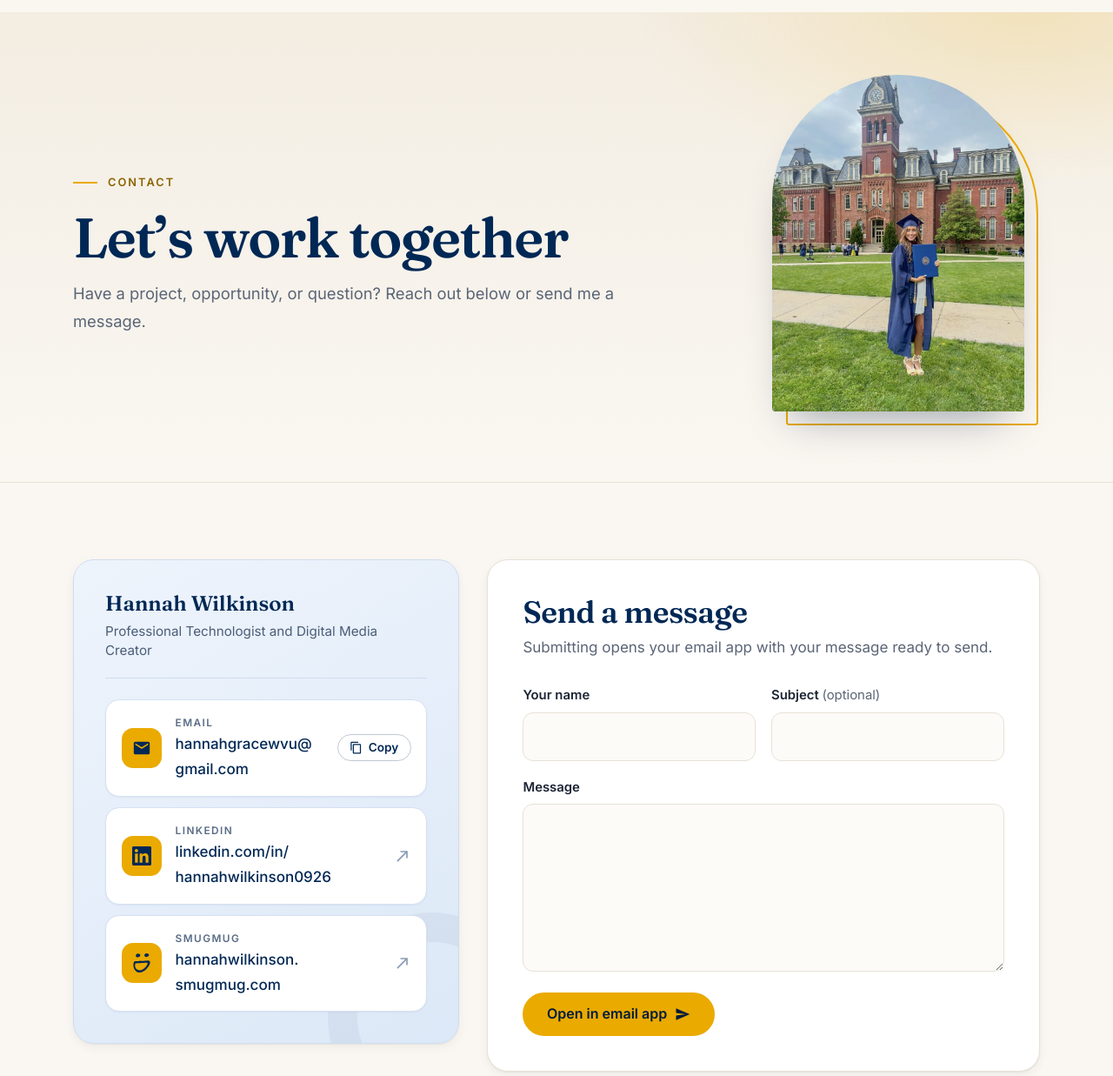
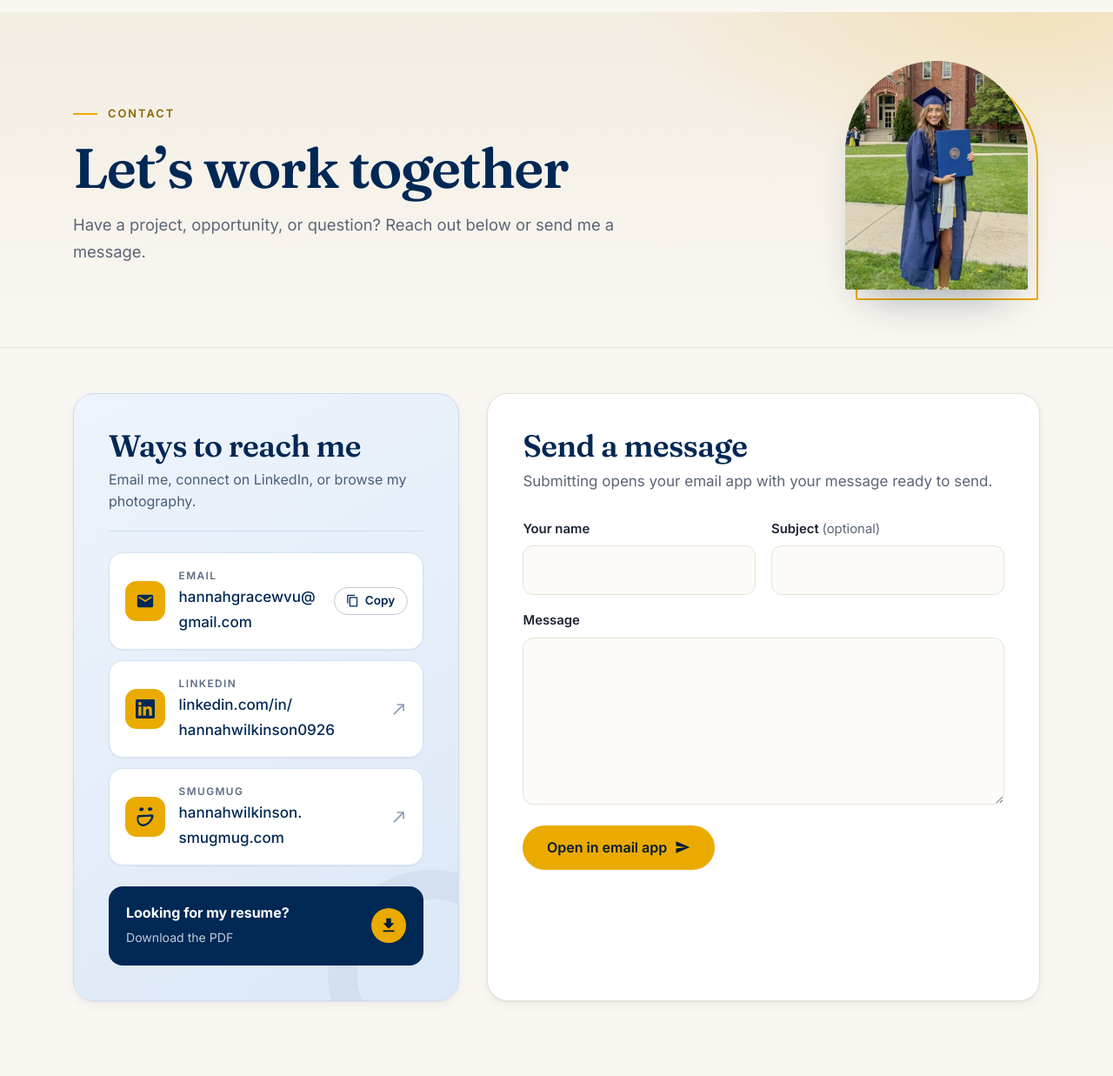
Before and after one commit to hannahwilkinson/portfolio, a plain HTML site: page contact.html in a window 1280 px wide. Shown: the part 63-1300 px from the top of the page at 87% size. Drawn offline with Linux system fonts and the light colour scheme.

Commit message:
Contact page: compact hero with smaller cropped photo, equal-height cards, resume link; home logo adds M.S.
Co-Authored-By: Claude Opus 5.5 <noreply@anthropic.com>

```diff
--- a/contact.html
+++ b/contact.html
@@ -46,17 +46,17 @@
             <p class="page-intro-text">Have a project, opportunity, or question? Reach out below or send me a message.</p>
           </div>
           <figure class="page-hero-photo">
-            <img src="images/about/hannah-cap-and-gown.jpg" width="900" height="1193" fetchpriority="high" alt="Hannah Wilkinson smiling in a navy cap and gown, holding her diploma cover on the lawn in front of a red-brick campus building with a clock tower." />
+            <img src="images/about/hannah-cap-and-gown-crop.jpg" width="560" height="700" fetchpriority="high" alt="Hannah Wilkinson smiling in a navy cap and gown, holding her diploma cover on the lawn in front of a red-brick campus building with a clock tower." />
           </figure>
         </div>
       </section>
 
       <section class="section contact-section">
         <div class="container contact-layout">
-          <aside class="contact-panel" aria-label="Contact details">
+          <aside class="contact-panel" aria-labelledby="reach-title">
             <div class="contact-person">
-              <p class="contact-name">Hannah Wilkinson</p>
-              <p class="contact-role">Professional Technologist and Digital Media Creator</p>
+              <h2 id="reach-title" class="contact-name">Ways to reach me</h2>
+              <p class="contact-role">Email me, connect on LinkedIn, or browse my photography.</p>
             </div>
             <ul class="contact-methods">
               <li class="contact-method">
@@ -85,6 +85,10 @@
               </li>
             </ul>
             <p id="copy-status" class="sr-only" aria-live="polite"></p>
+            <a class="panel-resume" href="Hannah-Wilkinson-Resume.pdf" download="Hannah-Wilkinson-Resume.pdf">
+              <span class="panel-resume-text"><strong>Looking for my resume?</strong><span>Download the PDF</span></span>
+              <svg viewBox="0 0 24 24" aria-hidden="true" focusable="false"><path d="M19 9h-4V3H9v6H5l7 7 7-7zM5 18v2h14v-2H5z"/></svg>
+            </a>
           </aside>
 
           <div class="contact-form-card">
--- a/styles.css
+++ b/styles.css
@@ -289,11 +289,11 @@ h4 { color: var(--ink); }
 .page-intro-text { max-width: 42rem; margin: 0; font-size: 1.15rem; color: var(--muted); }
 
 /* Inner page hero with a photo on the right (Contact) */
-.page-hero--split { padding-bottom: 4rem; }
+.page-hero--split { padding-top: 3.5rem; padding-bottom: 3.25rem; }
 .page-hero--split .container { display: grid; grid-template-columns: minmax(0, 1fr) auto; gap: 3rem; align-items: center; }
-.page-hero-photo { position: relative; isolation: isolate; width: 290px; margin: 0 1.1rem 1.1rem 0; }
-.page-hero-photo::before { content: ""; position: absolute; inset: 16px -16px -16px 16px; z-index: -1; border: 2px solid var(--gold); border-radius: 999px 999px 24px 24px; }
-.page-hero-photo img { display: block; width: 100%; aspect-ratio: 3 / 4; object-fit: cover; border-radius: 999px 999px 24px 24px; box-shadow: var(--shadow-lg); }
+.page-hero-photo { position: relative; isolation: isolate; width: 210px; margin: 0 0.9rem 0.9rem 0; }
+.page-hero-photo::before { content: ""; position: absolute; inset: 12px -12px -12px 12px; z-index: -1; border: 2px solid var(--gold); border-radius: 999px 999px 24px 24px; }
+.page-hero-photo img { display: block; width: 100%; aspect-ratio: 4 / 5; object-fit: cover; border-radius: 999px 999px 24px 24px; box-shadow: var(--shadow-lg); }
 
 .page-hero-actions { display: flex; flex-wrap: wrap; gap: 0.85rem; }
 .page-hero--split .page-hero-actions { justify-self: end; }
@@ -562,12 +562,15 @@ html.lb-open { overflow: hidden; }
 .about-actions { display: flex; flex-wrap: wrap; gap: 0.85rem; }
 
 /* ---------- Contact ---------- */
-.contact-layout { display: grid; grid-template-columns: 1fr 1fr; gap: 2rem; align-items: start; }
+.page-contact .contact-section { padding-top: 3.25rem; }
+.contact-layout { display: grid; grid-template-columns: 1fr 1fr; gap: 2rem; align-items: stretch; }
 
 .contact-panel {
   position: relative;
   overflow: hidden;
-  padding: 2.25rem;
+  display: flex;
+  flex-direction: column;
+  padding: 2.5rem;
   color: var(--navy);
   background: linear-gradient(150deg, #eef4fc 0%, #dce8f7 100%);
   border: 1px solid #cfdcef;
@@ -576,8 +579,8 @@ html.lb-open { overflow: hidden; }
 }
 .contact-panel::after { content: ""; position: absolute; right: -90px; bottom: -90px; width: 240px; height: 240px; border: 34px solid rgba(0, 40, 85, 0.05); border-radius: 50%; pointer-events: none; }
 .contact-person { margin-bottom: 1.5rem; padding-bottom: 1.25rem; border-bottom: 1px solid #cfdcef; }
-.contact-name { margin: 0; font: 600 1.5rem/1.2 var(--font-display); color: var(--navy); }
-.contact-role { margin: 0.35rem 0 0; font-size: 0.95rem; line-height: 1.45; color: #4a5d78; }
+.contact-name { margin: 0; font: 600 clamp(1.75rem, 3vw, 2.2rem)/1.12 var(--font-display); letter-spacing: -0.015em; color: var(--navy); }
+.contact-role { margin: 0.4rem 0 0; font-size: 1rem; line-height: 1.6; color: #4a5d78; }
 
 .contact-methods { position: relative; z-index: 1; display: grid; gap: 0.75rem; margin: 0; padding: 0; list-style: none; }
 .contact-method {
@@ -625,6 +628,29 @@ html.lb-open { overflow: hidden; }
 .copy-btn:hover { color: var(--white); background: var(--navy); border-color: var(--navy); }
 .copy-btn.is-copied { color: var(--white); background: #15803d; border-color: #15803d; }
 
+/* Resume link at the bottom of the contact panel */
+.panel-resume {
+  position: relative;
+  z-index: 1;
+  display: flex;
+  align-items: center;
+  justify-content: space-between;
+  gap: 1rem;
+  margin-top: auto;
+  padding: 1.1rem 1.25rem;
+  color: var(--white);
+  text-decoration: none;
+  background: var(--navy);
+  border-radius: 16px;
+  transition: background 0.2s, transform 0.2s var(--ease), box-shadow 0.2s;
+}
+.contact-methods { margin-bottom: 1.5rem; }
+.panel-resume:hover { background: var(--navy-deep); transform: translateY(-2px); box-shadow: 0 12px 24px -14px rgba(0, 27, 58, 0.6); }
+.panel-resume-text strong { display: block; font-size: 1rem; }
+.panel-resume-text span { font-size: 0.88rem; color: rgba(255, 255, 255, 0.75); }
+.panel-resume svg { flex: none; width: 40px; height: 40px; padding: 9px; fill: var(--navy-deep); background: var(--gold); border-radius: 50%; transition: transform 0.2s var(--ease); }
+.panel-resume:hover svg { transform: translateY(2px); }
+
 .contact-form-card { padding: 2.5rem; background: var(--white); border: 1px solid var(--line); border-radius: var(--radius-lg); box-shadow: var(--shadow-sm); }
 .contact-form-card h2 { margin: 0; font-size: clamp(1.75rem, 3vw, 2.2rem); }
 .form-note { margin: 0.4rem 0 1.75rem; color: var(--muted); }
@@ -643,7 +669,7 @@ html.lb-open { overflow: hidden; }
   border-radius: 12px;
   transition: border-color 0.2s, box-shadow 0.2s, background 0.2s;
 }
-.field textarea { min-height: 10rem; resize: vertical; }
+.field textarea { min-height: 8.5rem; resize: vertical; }
 .field input:hover, .field textarea:hover { border-color: #d6cdbd; }
 .field input:focus, .field textarea:focus { outline: none; background: var(--white); border-color: var(--navy); box-shadow: 0 0 0 4px rgba(234, 170, 0, 0.3); }
 .form-actions { grid-column: 1 / -1; display: flex; flex-wrap: wrap; align-items: center; gap: 1rem; margin-top: 0.4rem; }
@@ -718,7 +744,7 @@ html.lb-open { overflow: hidden; }
   .site-header nav a { padding: 0.85rem 1rem; border-radius: 12px; font-size: 1.02rem; }
   .site-header nav a.nav-cta { margin: 0.5rem 0 0; text-align: center; }
   .page-hero--split .container { grid-template-columns: 1fr; gap: 2.25rem; }
-  .page-hero-photo { width: min(70%, 250px); }
+  .page-hero-photo { width: min(55%, 190px); }
   .page-hero--split .page-hero-actions { justify-self: start; }
 }
 
```
Also changed, not shown: index.html (+1 -1 lines), images/about/hannah-cap-and-gown-crop.jpg (added).
